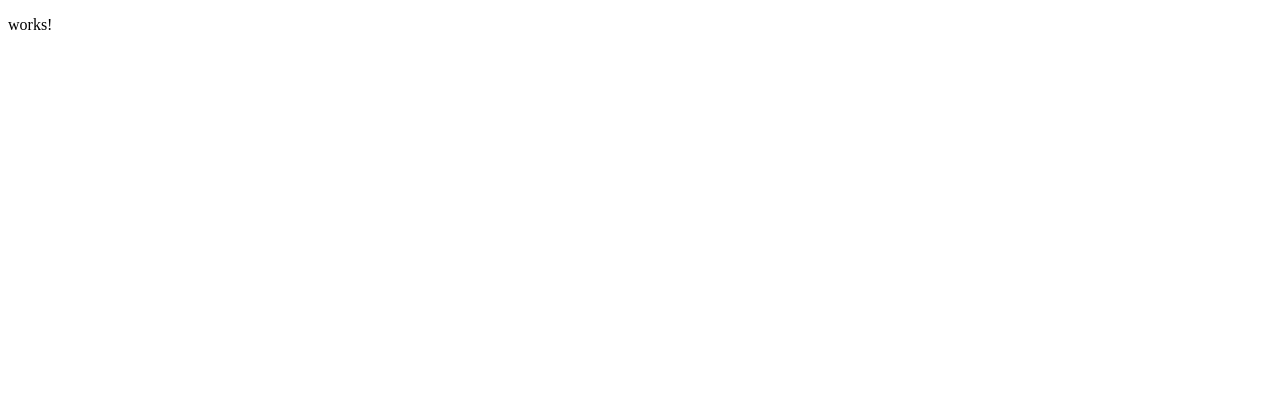
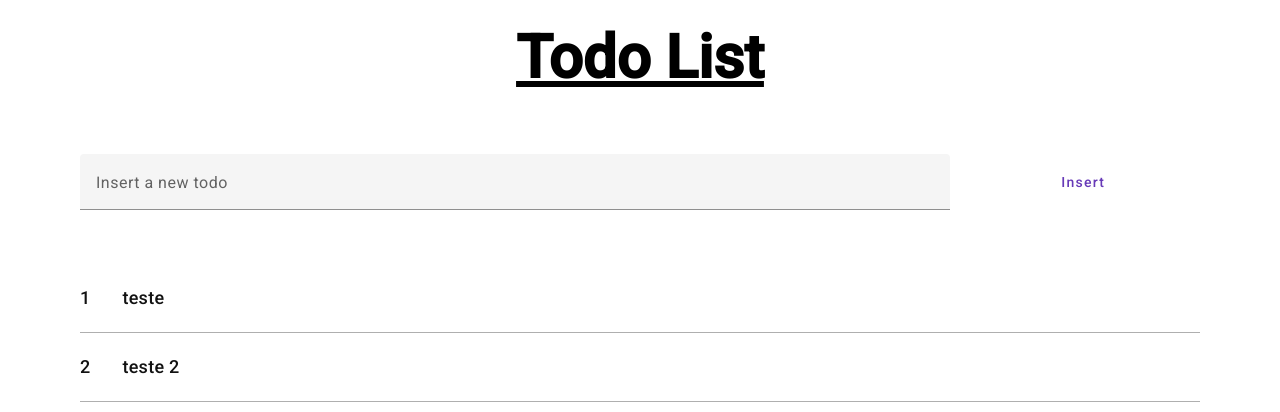
Before and after one commit to victorrrmuniz/angular-todo-list, an Angular app: page / in a window 1280 px wide. Shown: the top 412 px of the page. Built offline with nearby package versions, Linux system fonts and the light colour scheme.

Commit message:
implement todolist

```diff
--- a/angular.json
+++ b/angular.json
@@ -30,6 +30,7 @@
               "src/assets"
             ],
             "styles": [
+              "@angular/material/prebuilt-themes/deeppurple-amber.css",
               "src/styles.scss"
             ],
             "scripts": [],
@@ -95,6 +96,7 @@
               "src/assets"
             ],
             "styles": [
+              "@angular/material/prebuilt-themes/deeppurple-amber.css",
               "src/styles.scss"
             ],
             "scripts": []
--- a/package.json
+++ b/package.json
@@ -11,10 +11,12 @@
   "private": true,
   "dependencies": {
     "@angular/animations": "^17.0.0",
+    "@angular/cdk": "^17.0.0",
     "@angular/common": "^17.0.0",
     "@angular/compiler": "^17.0.0",
     "@angular/core": "^17.0.0",
     "@angular/forms": "^17.0.0",
+    "@angular/material": "^17.0.0",
     "@angular/platform-browser": "^17.0.0",
     "@angular/platform-browser-dynamic": "^17.0.0",
     "@angular/platform-server": "^17.0.0",
--- a/src/app/app.component.ts
+++ b/src/app/app.component.ts
@@ -11,5 +11,6 @@ import { TodoListComponent } from './components/todo-list/todo-list.component';
   styleUrls: ['./app.component.scss']
 })
 export class AppComponent {
-  title = 'TodoList';
+
+
 }
--- a/src/app/app.config.ts
+++ b/src/app/app.config.ts
@@ -3,7 +3,8 @@ import { provideRouter } from '@angular/router';
 
 import { routes } from './app.routes';
 import { provideClientHydration } from '@angular/platform-browser';
+import { provideAnimations } from '@angular/platform-browser/animations';
 
 export const appConfig: ApplicationConfig = {
-  providers: [provideRouter(routes), provideClientHydration()]
+  providers: [provideRouter(routes), provideClientHydration(), provideAnimations()]
 };
--- a/src/app/components/todo-list/todo-list.component.html
+++ b/src/app/components/todo-list/todo-list.component.html
@@ -1 +1,24 @@
-<p>works!</p>
+<div class="main-container">
+    <div class="title-container">
+        <h1>Todo List</h1>
+    </div>
+
+    <div class="form-container">
+        <form (submit)="$event.preventDefault()">
+            <mat-form-field>
+                <mat-label>Insert a new todo</mat-label>
+                <input matInput #todo />
+            </mat-form-field>
+            <button mat-button color="primary" (click)="addTodo(todo)">Insert</button>
+        </form>
+    </div>
+
+    <div class="todo-list-container">
+        @for (item of todoList; track $index) {
+            <div class="todo-item-container">
+                <span>{{ item.id }}</span>
+                <span>{{ item.description }}</span>
+            </div>
+        }
+    </div>
+</div>
--- a/src/app/components/todo-list/todo-list.component.scss
+++ b/src/app/components/todo-list/todo-list.component.scss
@@ -0,0 +1,51 @@
+
+.main-container {
+    display: flex;
+    flex-direction: column;
+    padding: 10px 80px;
+    gap: 32px;
+}
+
+.title-container {
+    margin-top: 32px;
+    h1 {
+        text-align: center;
+        font-size: 60px;
+        font-weight: bolder;
+        text-decoration: underline;
+    }
+}
+
+.form-container {
+    margin-top: 32px;
+    form {
+        display: flex;
+        flex-direction: row;
+        justify-content: center;
+        gap: 16px;
+
+        mat-form-field {
+            flex: 4;
+        }
+
+        button {
+            flex: 1;
+            height: 56px;
+        }
+    }
+}
+
+.todo-item-container {
+    display: flex;
+    flex-direction: row;
+    gap: 32px;
+    padding: 24px 0;
+    color: #121212;
+    border-bottom: solid 1px #afafaf;
+    font-size: 18px;
+    font-weight: 500;
+
+    span:nth-child(2) {
+        flex: 1;
+    }
+}
--- a/src/app/components/todo-list/todo-list.component.ts
+++ b/src/app/components/todo-list/todo-list.component.ts
@@ -1,13 +1,38 @@
 import { Component } from '@angular/core';
 import { CommonModule } from '@angular/common';
+import { MatButtonModule } from '@angular/material/button';
+import { MatInputModule } from '@angular/material/input';
+import { MatFormFieldModule } from '@angular/material/form-field';
+import { TodoItem } from '../../models/TodoItem';
 
 @Component({
   selector: 'app-todo-list',
   standalone: true,
-  imports: [CommonModule],
+  imports: [CommonModule, MatButtonModule, MatInputModule, MatFormFieldModule],
   templateUrl: './todo-list.component.html',
   styleUrl: './todo-list.component.scss'
 })
 export class TodoListComponent {
 
+  todoList: TodoItem[] = [
+    {
+      id: 1,
+      description: "teste"
+    },
+    {
+      id: 2,
+      description: "teste 2"
+    }
+  ];
+
+
+  addTodo(todo: HTMLInputElement) {
+    const newTodo: TodoItem = {
+      id: this.todoList.length + 1,
+      description: todo.value
+    };
+
+    this.todoList.push(newTodo);
+    todo.value = '';
+  }
 }
--- /dev/null
+++ b/src/app/models/TodoItem.ts
@@ -0,0 +1,5 @@
+
+export interface TodoItem {
+    id: number;
+    description: string;
+}
--- a/src/index.html
+++ b/src/index.html
@@ -6,8 +6,10 @@
   <base href="/">
   <meta name="viewport" content="width=device-width, initial-scale=1">
   <link rel="icon" type="image/x-icon" href="favicon.ico">
+  <link href="https://fonts.googleapis.com/css2?family=Roboto:wght@300;400;500&display=swap" rel="stylesheet">
+  <link href="https://fonts.googleapis.com/icon?family=Material+Icons" rel="stylesheet">
 </head>
-<body>
+<body class="mat-typography">
   <app-root></app-root>
 </body>
 </html>
--- a/src/styles.scss
+++ b/src/styles.scss
@@ -1 +1,4 @@
 /* You can add global styles to this file, and also import other style files */
+
+html, body { height: 100%; }
+body { margin: 0; font-family: Roboto, "Helvetica Neue", sans-serif; }
```
Also changed, not shown: 1 other file (tests, documents, lock files or other folders).
